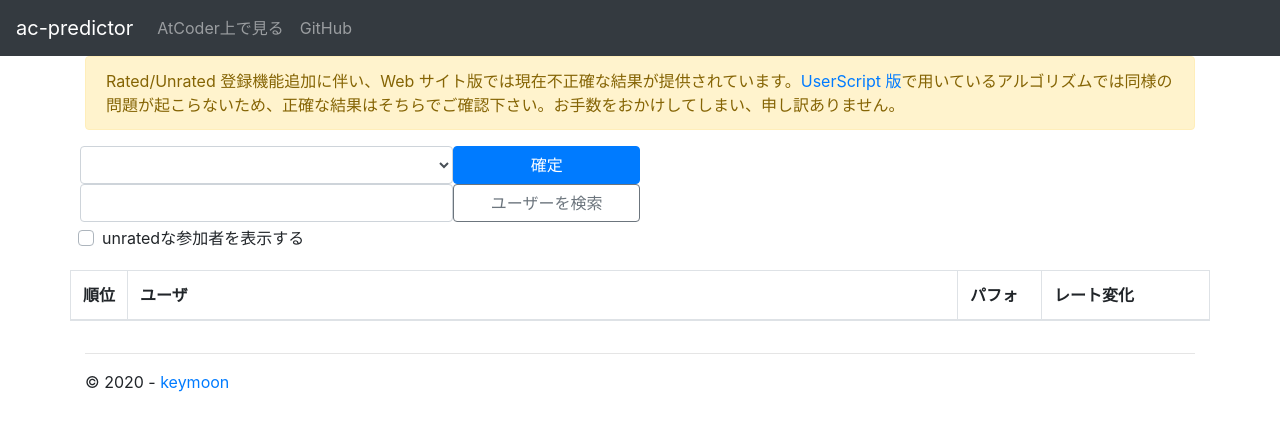
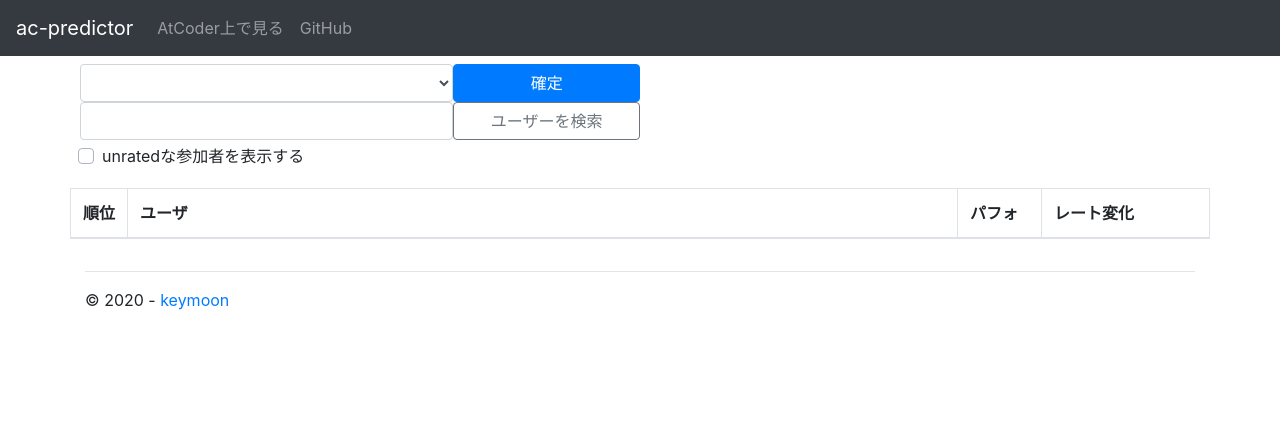
Before and after one commit to key-moon/ac-predictor, a Jekyll site: the page built from ac-predictor-frontend/index.md, in a window 1280 px wide. Shown: the top 431 px of the page. Built offline with Jekyll 4.4.1, drawn with Linux system fonts in a browser that asks for light colours.

Commit message:
Update index.md

```diff
--- a/ac-predictor-frontend/index.md
+++ b/ac-predictor-frontend/index.md
@@ -3,8 +3,6 @@ title: Home
 styles: [base.css, standingstable.css]
 scripts: [main.bundle.js]
 ---
-
-<div class="alert alert-warning" role="alert">Rated/Unrated 登録機能追加に伴い、Web サイト版では現在不正確な結果が提供されています。<a href="/userscript">UserScript 版</a>で用いているアルゴリズムでは同様の問題が起こらないため、正確な結果はそちらでご確認下さい。お手数をおかけしてしまい、申し訳ありません。</div>
 
 <div class="my-2">
     <div class="form-row my-0">
```
